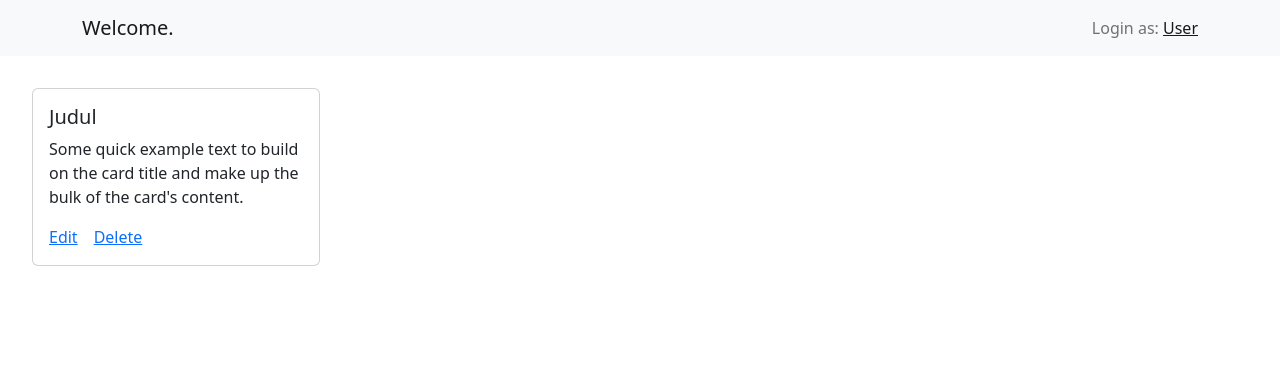
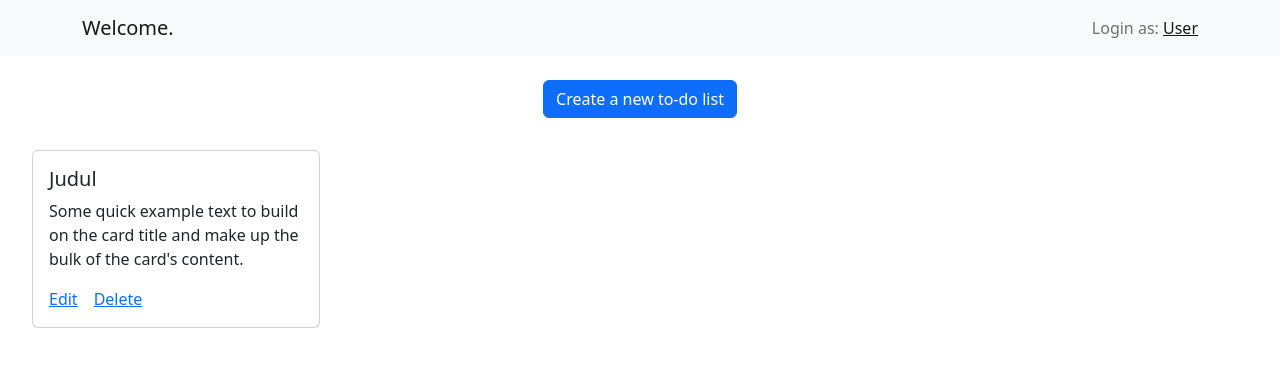
Before and after one commit to salsabilaathika-97/Mock-Test-Login, a React (Create React App) app: page /home in a window 1280 px wide. Shown: the top 366 px of the page. Built offline with nearby package versions, Linux system fonts and the light colour scheme.

Commit message:
add create button in home page

```diff
--- a/src/pages/Home/Home.js
+++ b/src/pages/Home/Home.js
@@ -1,11 +1,15 @@
 import react from "react";
 import Navigation from "../../components/Navigation/Navigation";
 import ToDo from "../../components/ToDo/ToDo";
+import Button from 'react-bootstrap/Button';
 
 const Home = () => {
     return (
         <div>
             <Navigation />
+            <div className="mx-8 mt-4 text-center">
+                <Button variant="primary">Create a new to-do list</Button>
+            </div>
             <div className="m-8">
                 <ToDo />
             </div>
```
